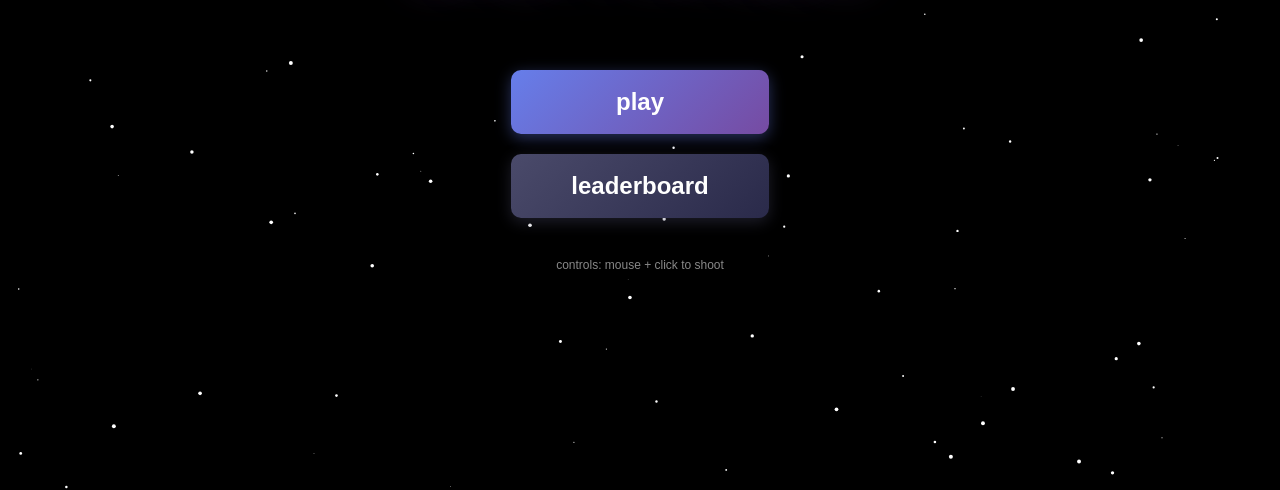
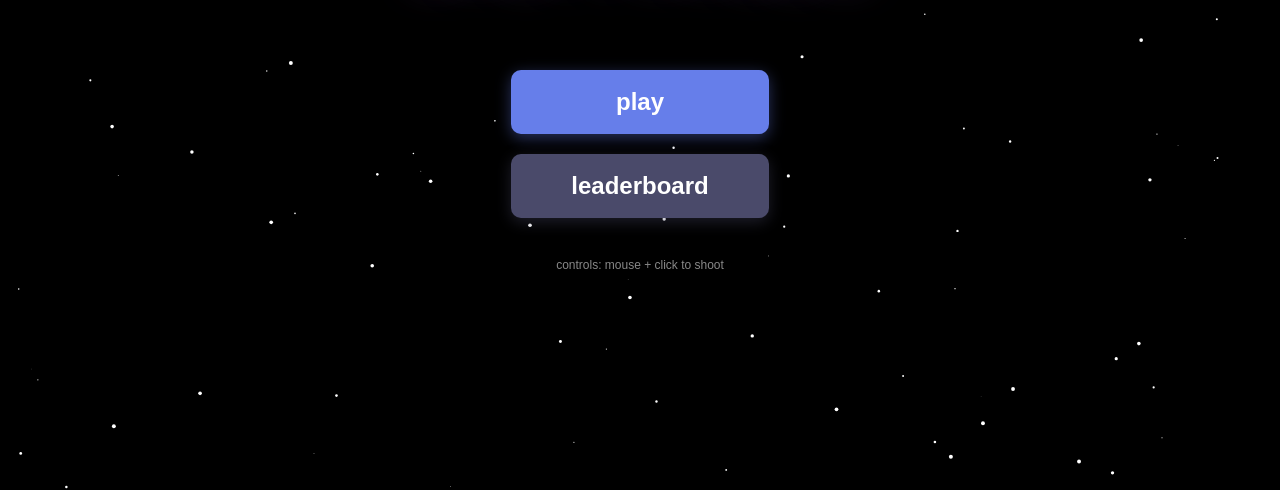
Before and after one commit to Innokentiylitvinov/lastparsec, a website with bundled scripts: page frontend/index.html in a window 1280 px wide. Shown: the part 310-800 px from the top of the page. Built offline with nearby package versions, Linux system fonts and the light colour scheme.

Commit message:
menu buttons CSS fix

```diff
--- a/frontend/css/style.css
+++ b/frontend/css/style.css
@@ -250,7 +250,7 @@ body {
     padding: 18px 60px;
     font-size: 24px;
     font-weight: bold;
-    background: linear-gradient(135deg, #667eea 0%, #764ba2 100%);
+    background: #667eea;
     color: white;
     border: none;
     border-radius: 10px;
@@ -270,7 +270,7 @@ body {
 }
 
 #leaderboardButton {
-    background: linear-gradient(135deg, #4a4a6a 0%, #2a2a4a 100%);
+    background: #4a4a6a;
     box-shadow: 0 4px 15px rgba(74, 74, 106, 0.4);
 }
 
@@ -329,6 +329,7 @@ body {
     background: rgba(255, 255, 255, 0.05);
     border-radius: 8px;
     transition: all 0.2s;
+    border: 1px solid rgba(192, 192, 192, 0.3);
 }
 
 .leaderboard-row:hover {
```
